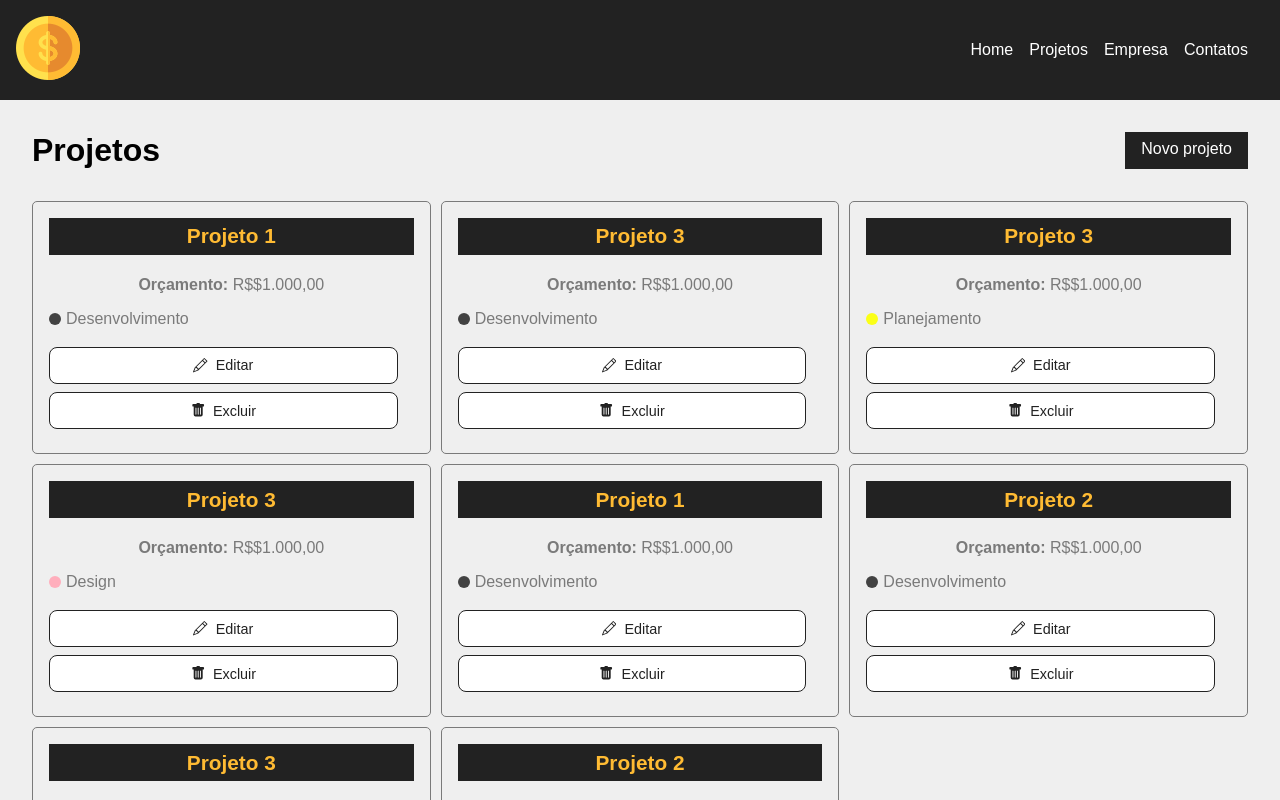
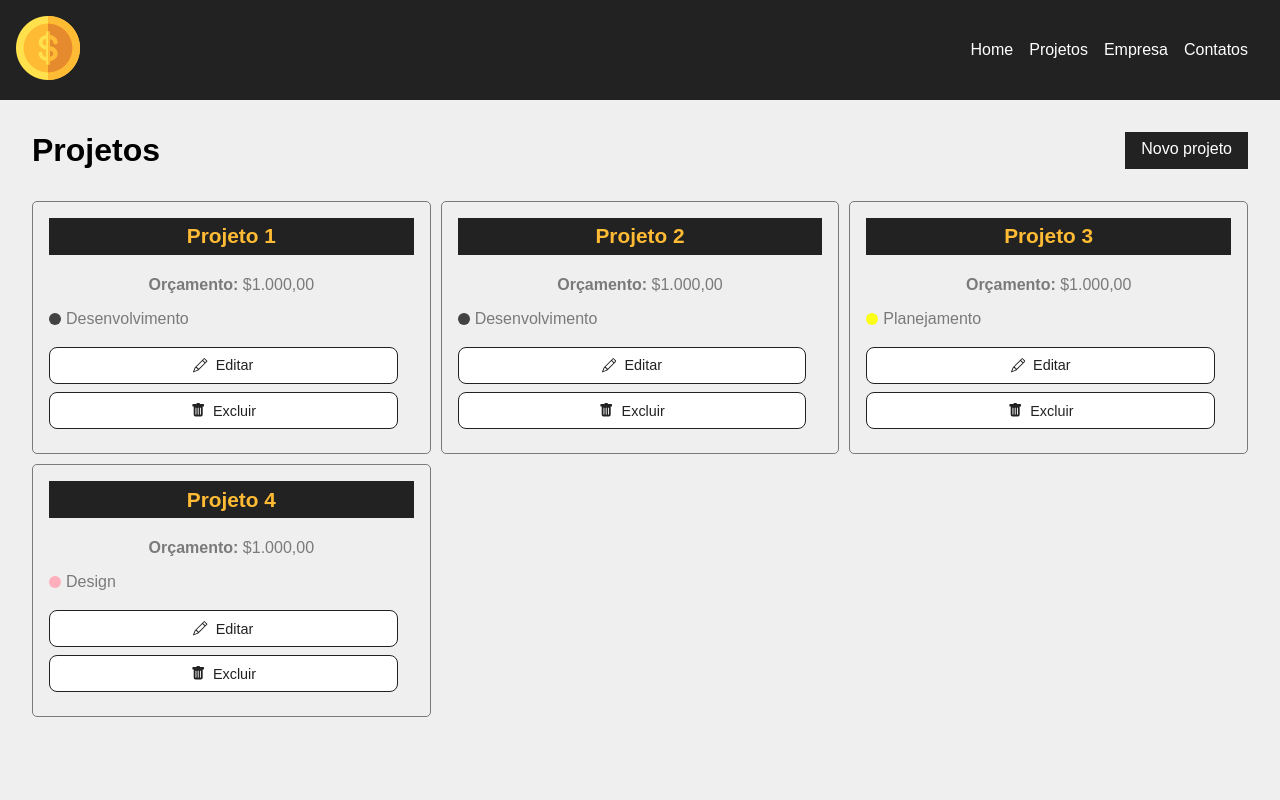
Before and after one commit to Adoniasfalcao/Costs, a React (Create React App) app: page /projects in a window 1280 px wide. Shown: the top 800 px of the page. Built offline with nearby package versions, Linux system fonts and the light colour scheme; data requests are answered from the project's data file.

Commit message:
Hospedagem e criação do componente Project

```diff
--- a/dj.json
+++ b/dj.json
@@ -12,7 +12,7 @@
       "id": 1
     },
     {
-      "project_name": "Projeto 3",
+      "project_name": "Projeto 2",
       "project_budget": "$1.000,00",
       "category": {
         "id": "1",
@@ -34,7 +34,7 @@
       "id": 3
     },
     {
-      "project_name": "Projeto 3",
+      "project_name": "Projeto 4",
       "project_budget": "$1.000,00",
       "category": {
         "id": "4",
@@ -43,50 +43,6 @@
       "cost": 0,
       "services": [],
       "id": 4
-    },
-    {
-      "project_name": "Projeto 1",
-      "project_budget": "$1.000,00",
-      "category": {
-        "id": "1",
-        "name": "Desenvolvimento"
-      },
-      "cost": 0,
-      "services": [],
-      "id": 5
-    },
-    {
-      "project_name": "Projeto 2",
-      "project_budget": "$1.000,00",
-      "category": {
-        "id": "1",
-        "name": "Desenvolvimento"
-      },
-      "cost": 0,
-      "services": [],
-      "id": 6
-    },
-    {
-      "project_name": "Projeto 3",
-      "project_budget": "$1.000,00",
-      "category": {
-        "id": "3",
-        "name": "Planejamento"
-      },
-      "cost": 0,
-      "services": [],
-      "id": 7
-    },
-    {
-      "project_name": "Projeto 2",
-      "project_budget": "$1.000,00",
-      "category": {
-        "id": "1",
-        "name": "Desenvolvimento"
-      },
-      "cost": 0,
-      "services": [],
-      "id": 8
     }
   ],
   "categories": [
--- a/src/App.js
+++ b/src/App.js
@@ -4,6 +4,7 @@ import Home from './components/pages/Home';
 import Contacts from './components/pages/Contacts';
 import Company from './components/pages/Company';
 import Projects from './components/pages/Projects';
+import Project from './components/pages/Project';
 import NewProject from './components/pages/NewProject';
 import Container from './components/layout/Container';
 import Navbar from './components/layout/Navbar'
@@ -23,7 +24,8 @@ function App() {
               <Route path="/projects" element={<Projects/>}/>
               <Route path="/contacts" element={<Contacts/>}/>
               <Route path="/company" element={<Company/>}/>
-              <Route path="/new-project" element={<NewProject/>} ></Route>
+              <Route path="/new-project" element={<NewProject/>}/>
+              <Route path="/project/:id" element={<Project/>} />
           </Routes>
         </Container>
 
--- a/src/components/layout/Navbar.jsx
+++ b/src/components/layout/Navbar.jsx
@@ -1,6 +1,5 @@
 import styles from './layout styles/Navbar.module.css'
 import {Link} from 'react-router-dom'
-import Container from './Container'
 import logo from '../../img/costs_logo.png'
 
 function Navbar () {
--- /dev/null
+++ b/src/components/pages/Project.jsx
@@ -0,0 +1,20 @@
+import styles from './Pages style/Project.module.css'
+import { useParams } from 'react-router-dom'
+import { useState,useEffect } from 'react'
+
+function Project () {
+
+    const { id } = useParams()
+    const [project,setProject] = useState([])
+
+
+
+    return(
+        <div>
+            {project.name}
+        </div>
+    )
+
+}
+
+export default Project
--- a/src/components/project/ProjectCards.jsx
+++ b/src/components/project/ProjectCards.jsx
@@ -15,14 +15,14 @@ function ProjectCards ({ id,name,budget,category,handleRemove }) {
 
             <h4>{name.length >= 15 ? name.substring(0, 10) + '...': name}</h4>
 
-            <p> <span>Orçamento: </span> R${budget} </p>
+            <p> <span>Orçamento: </span> {budget} </p>
 
             <p className={styles.category_text}>
                 <span className={`${styles[category.toLowerCase()]}`}></span> {category}
             </p>
 
             <div className={styles.project_card_actions}>
-                <Link to="/">
+                <Link to={`/project/${id}`}>
                     <BsPencil /> Editar
                 </Link>
 
```
Also changed, not shown: firebase.json (added), src/components/pages/Pages style/Project.module.css (added), 1 other file (tests, documents, lock files or other folders).
